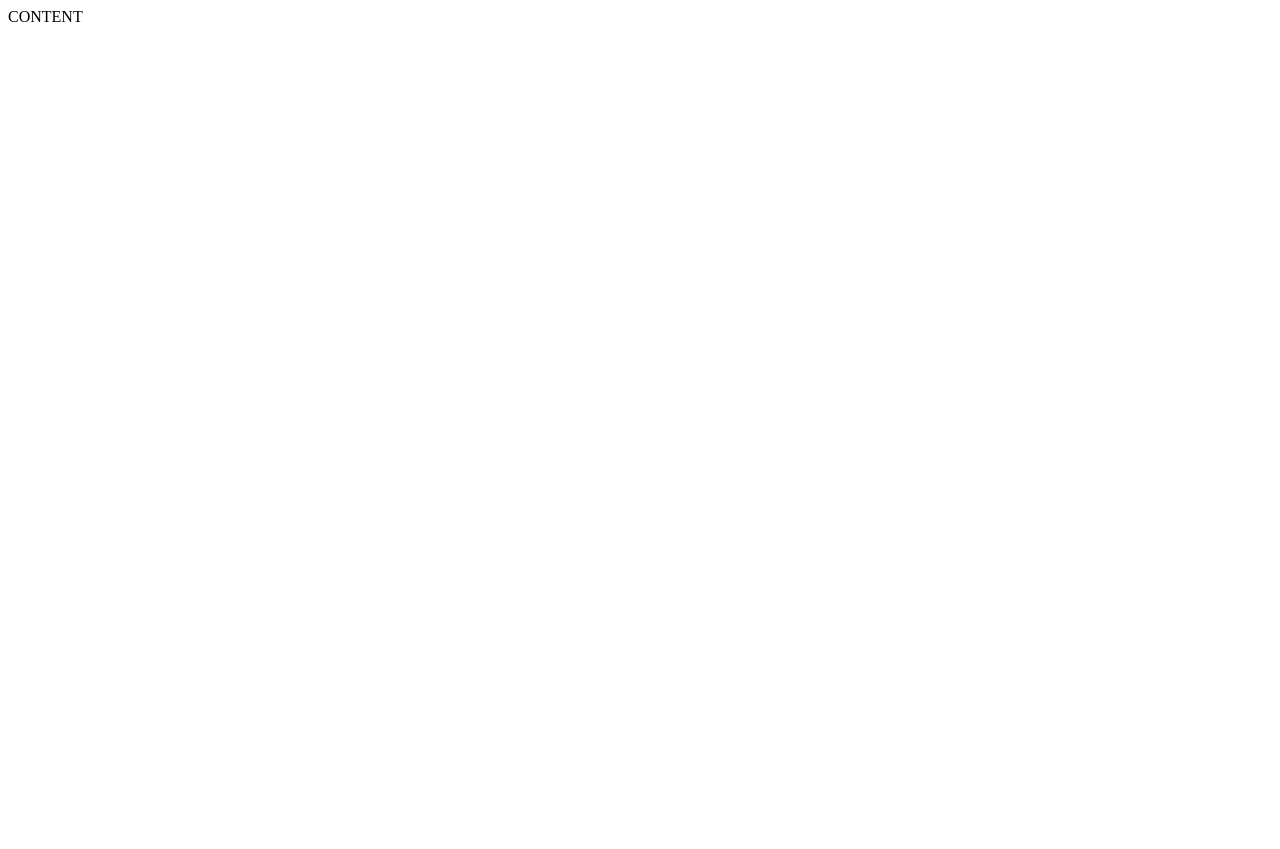
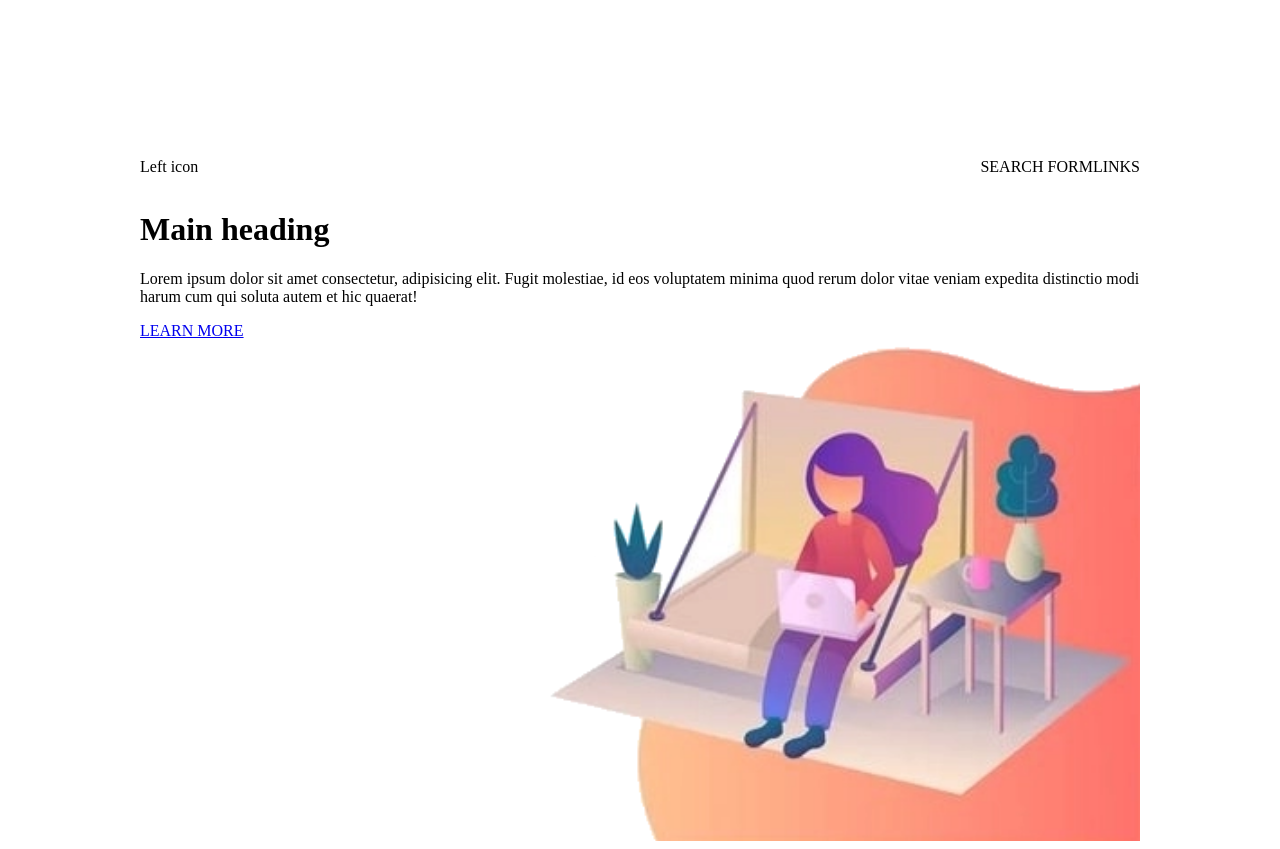
Before and after one commit to IngaGd/05-freelancar, a website: page index.html in a window 1280 px wide. Before the commit the page ends 800 px from the top, so only its background shows below. Drawn offline with Linux system fonts and the light colour scheme.

Commit message:
Main layout #2

```diff
--- a/index.html
+++ b/index.html
@@ -5,8 +5,57 @@
     <meta http-equiv="X-UA-Compatible" content="IE=edge">
     <meta name="viewport" content="width=device-width, initial-scale=1.0">
     <title>Freelancer</title>
+    <style>
+        header {
+            display: inline-block;
+            width: 1000px;
+            margin-top: 150px;
+            margin-left: calc((100% - 1000px) / 2); /*--must be spaces between math operators*/
+        }
+
+        header>div {
+            float: right;
+        }
+
+        header>nav {
+            float: right;
+        }
+
+        .icon {
+            float: left;
+        }
+
+        main {
+            display: inline-block;
+            width: 1000px;
+            margin-top: 10px;
+            margin-left: calc((100% - 1000px) / 2);
+        }
+
+        img {
+            float: right;
+            width: 600px;
+        }
+
+    </style>
 </head>
 <body>
-    CONTENT
+    <header>
+        <div class="icon">
+            Left icon
+        </div>
+        <nav>
+            LINKS
+        </nav>
+        <div>SEARCH FORM</div>
+    </header>
+    <main>
+        <div>
+            <h1>Main heading</h1>
+            <p>Lorem ipsum dolor sit amet consectetur, adipisicing elit. Fugit molestiae, id eos voluptatem minima quod rerum dolor vitae veniam expedita distinctio modi harum cum qui soluta autem et hic quaerat!</p>
+            <a href="#">LEARN MORE</a>
+        </div>
+        <img src="./img/Freelancer.webp" alt="Freelancer">
+    </main>
 </body>
 </html>
```
